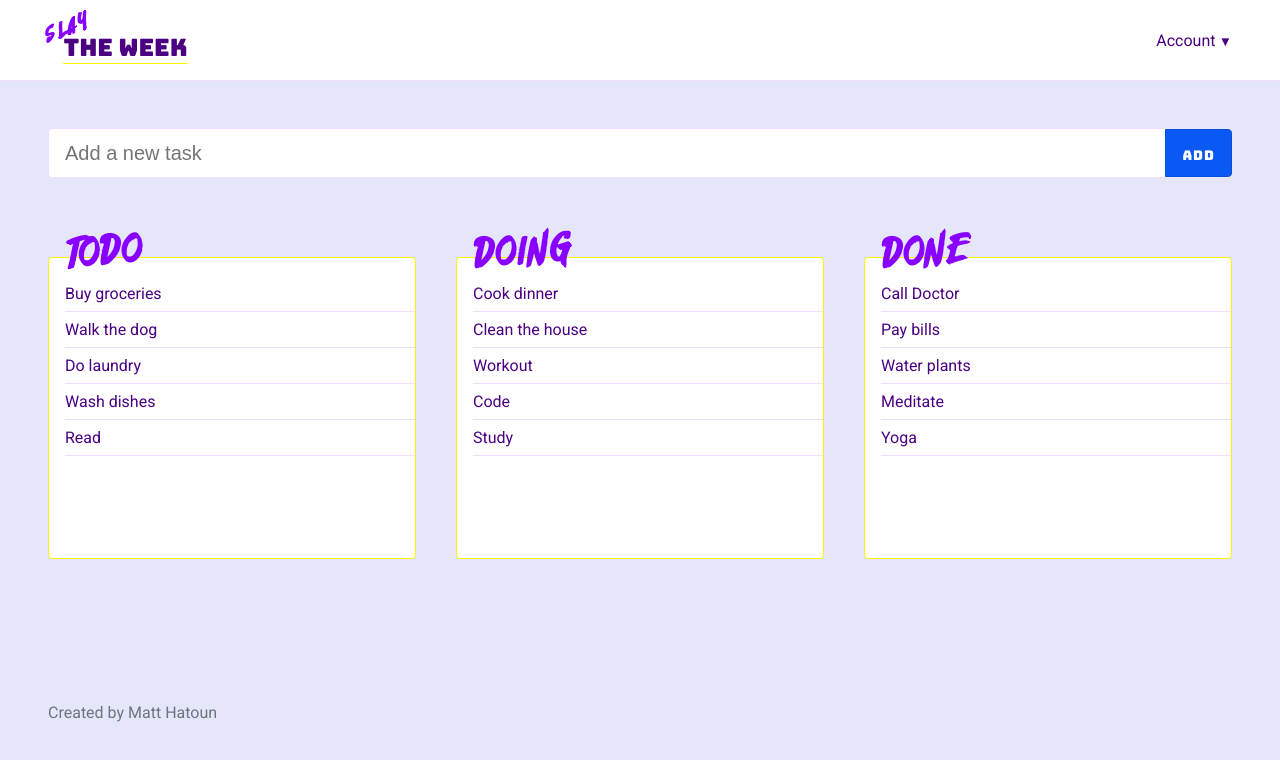
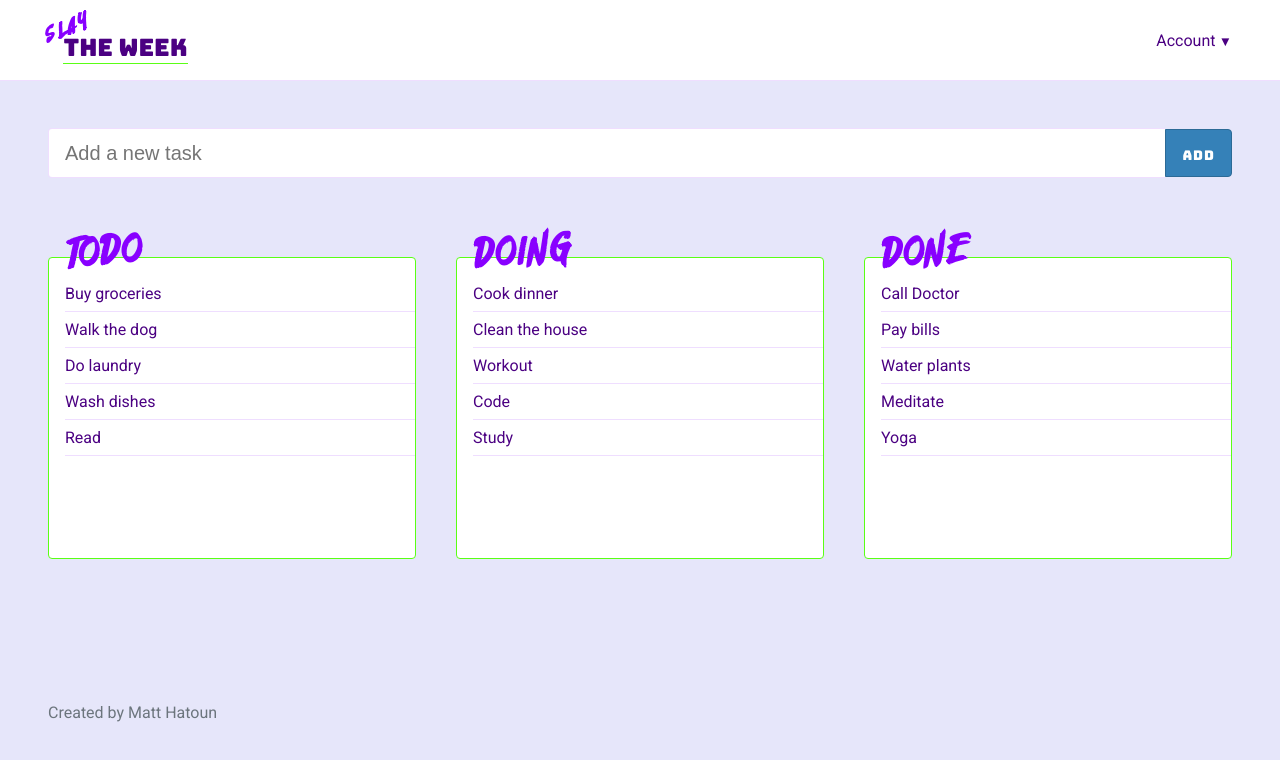
Before and after one commit to mhatoun/slay-the-week, a React (Create React App) app: page / in a window 1280 px wide. Shown: the top 760 px of the page. Built offline with nearby package versions, Linux system fonts and the light colour scheme; a web font is replaced by a local one.

Commit message:
update some colors

```diff
--- a/src/App.css
+++ b/src/App.css
@@ -5,17 +5,18 @@
 
   --highlight-color: #8800ff;
   --mild-color: #8400ff21;
-  --contrast-color: #fff200;
+  --contrast-color: #5AFF15;
 
   --rounded-corner: 0.25rem;
   --font-chunky: "Bungee", sans-serif;
   --font-pop: "Cyberthrone", serif;
 
-  --primary-button-background-color: #0b59f5;
+  --primary-button-background-color: #3581B8;
   --primary-button-text-color: #ffffff;
-  --primary-button-border-color: #084fdc;
-  --primary-button-hover-color: #073ead;
-  --primary-button-click-color: #063084;
+  --primary-button-border-color: #2c6a96;
+  --primary-button-hover-color: #1d4969;
+  --primary-button-click-color: #163850;
+
 }
 
 @font-face {
```
